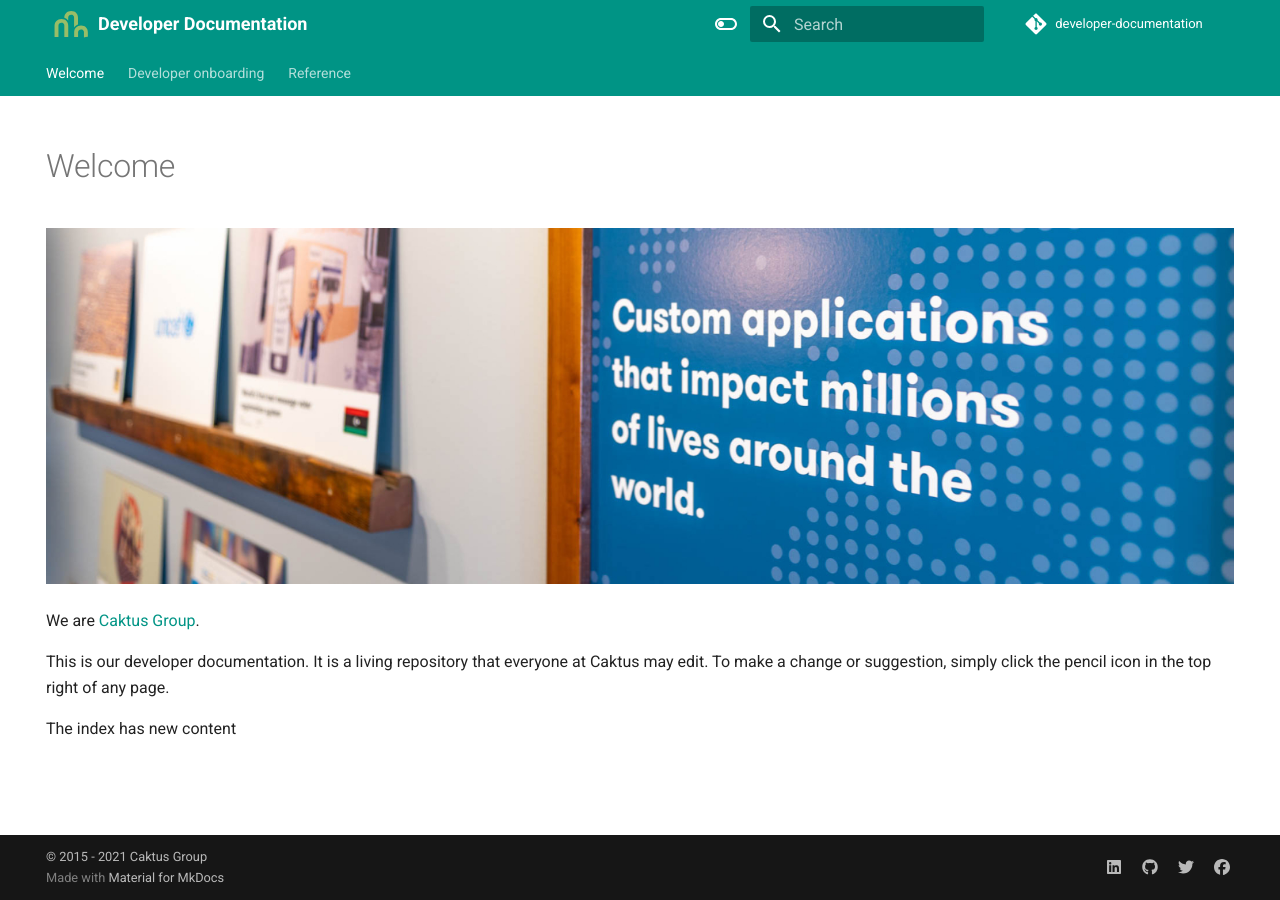
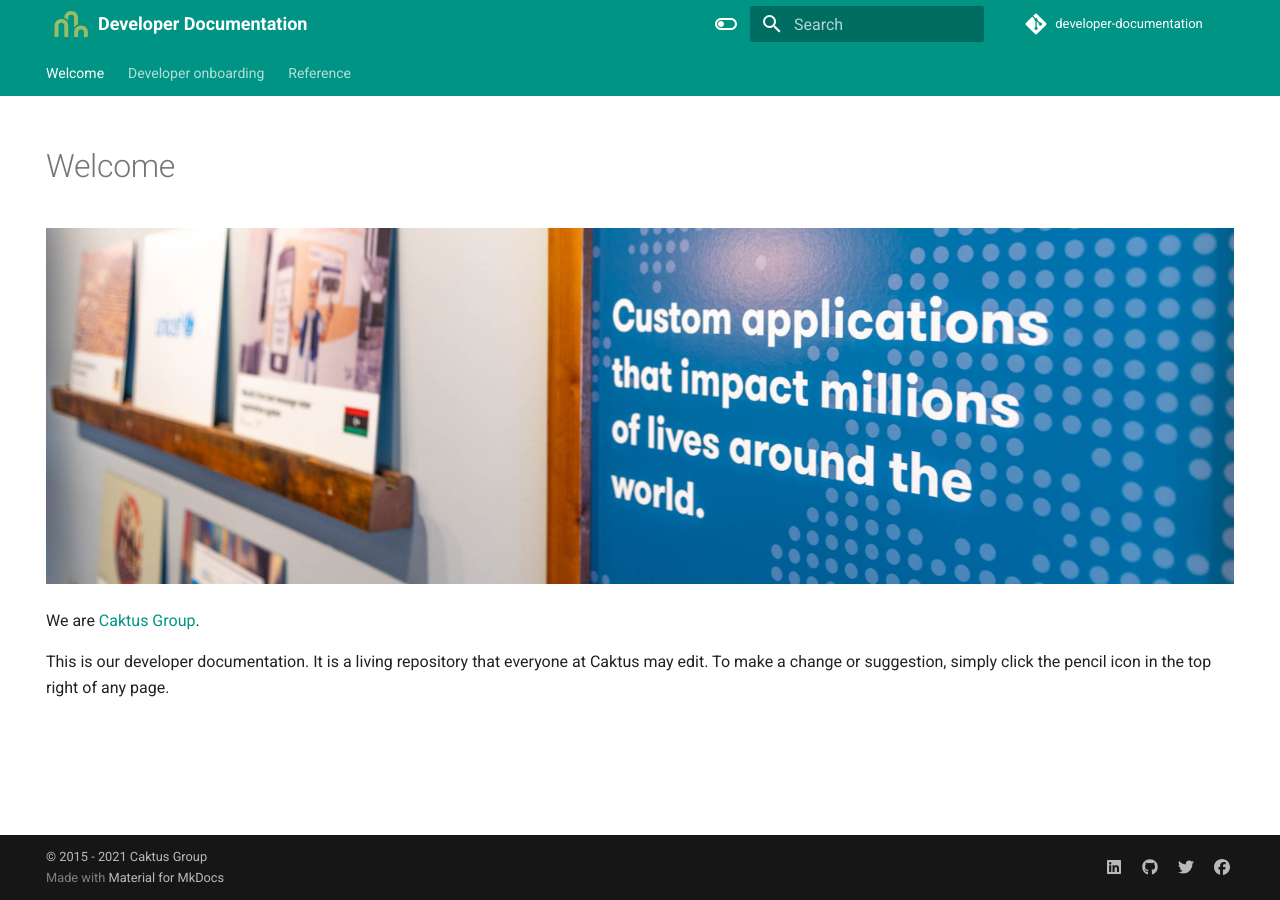
Before and after one commit to caktus/guidebook, an MkDocs documentation site: the page built from docs/index.md, in a window 1280 px wide. Built offline with MkDocs 1.6.1 and Material for MkDocs 9.7.7, drawn with Linux system fonts in a browser that asks for light colours; comment, search, counter and statistics services are not loaded.

Commit message:
Faster? Maybe?

```diff
--- a/docs/index.md
+++ b/docs/index.md
@@ -13,5 +13,3 @@
 This is our developer documentation. It is a living repository that everyone at
 Caktus may edit. To make a change or suggestion, simply click the pencil icon in
 the top right of any page.
-
-The index has new content
```
Also changed, not shown: 1 other file.
